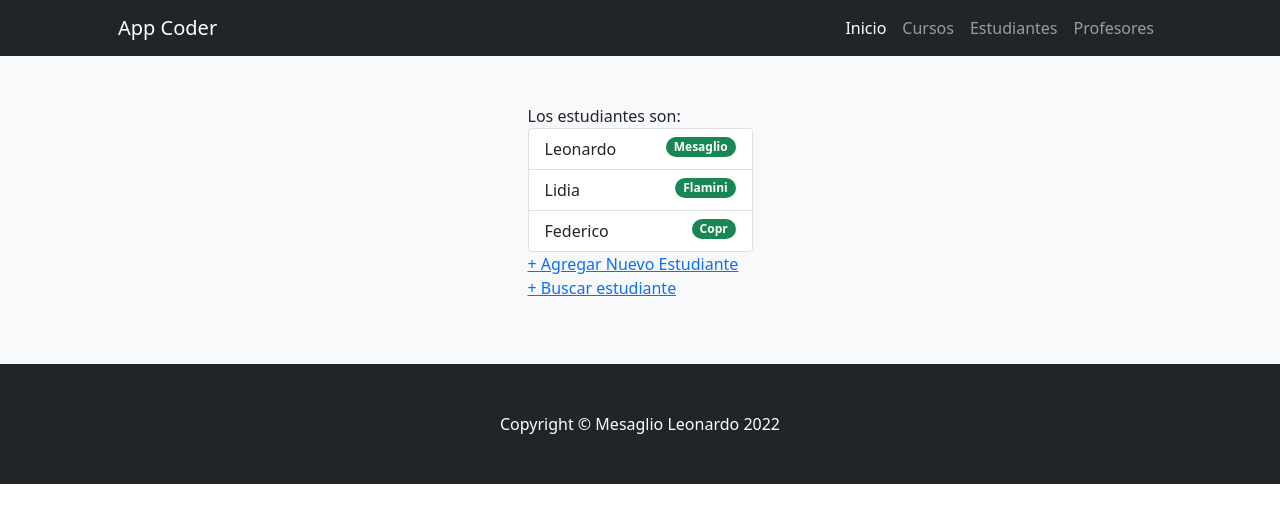
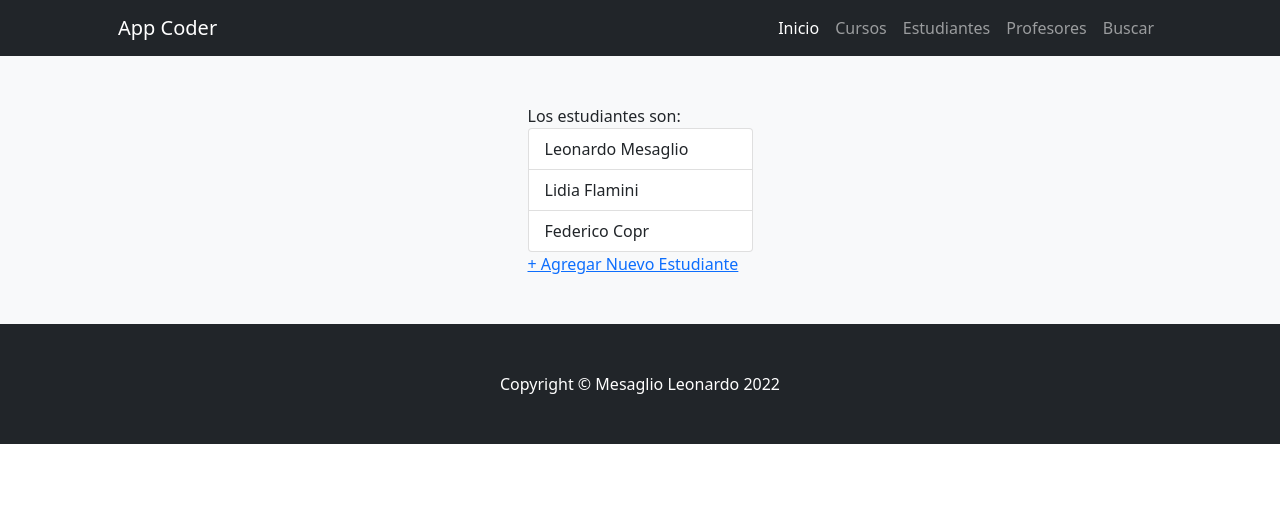
Before and after one commit to leonciardo/entregable, a Django app: page /coderapp/estudiantes/ in a window 1280 px wide. Shown: the top 523 px of the page. Run offline with Django 4.2, Linux system fonts and the light colour scheme; data comes from the database, SQL or seed files in the repository; both versions use the stored data as it was after the commit; parts of the project's set-up code (start-up, migrations or seed data) failed here and were passed over; some libraries are stand-ins or nearby versions.

Commit message:
Cambios esteticos

```diff
--- a/ProyectoCoderApp/templates/ProyectoCoderApp/base.html
+++ b/ProyectoCoderApp/templates/ProyectoCoderApp/base.html
@@ -27,6 +27,7 @@
                         <li class="nav-item"><a class="nav-link" href="{% url 'cursos' %}">Cursos</a></li>
                         <li class="nav-item"><a class="nav-link" href="{% url 'estudiantes' %}">Estudiantes</a></li>
                         <li class="nav-item"><a class="nav-link" href="{% url 'profesores' %}">Profesores</a></li>
+                        <li class="nav-item"><a class="nav-link" href="{% url 'buscar_comision' %}">Buscar</a></li>
                     </ul>
                 </div>
             </div>
--- a/ProyectoCoderApp/templates/ProyectoCoderApp/estudiantes.html
+++ b/ProyectoCoderApp/templates/ProyectoCoderApp/estudiantes.html
@@ -15,15 +15,15 @@ Estudiantes - App Coder
                 <ul class="list-group">
                         {% for estudiante in estudiantes %}
                             <li class="list-group-item d-flex justify-content-between align-items-start">
-                                {{estudiante.nombre}}
-                                <span class="badge bg-success rounded-pill">{{estudiante.apellido}}</span>
+                                {{estudiante.nombre}} {{estudiante.apellido}}
+
                             </li>
                         {% endfor %}
 
                 </ul>
 
                 <a href="{% url 'agregar_estudiante' %}">+ Agregar Nuevo Estudiante</a>
-                <p> <a href="{% url 'buscar_estudiante' %}"> + Buscar estudiante</a> </p>
+                {% comment %} <p> <a href="{% url 'buscar_estudiante' %}"> + Buscar estudiante</a> </p> {% endcomment %}
             </div>
         </div>
     </div>
--- a/ProyectoCoderApp/templates/ProyectoCoderApp/index.html
+++ b/ProyectoCoderApp/templates/ProyectoCoderApp/index.html
@@ -18,6 +18,7 @@ Inicio - App Coder
                         <a class="btn btn-primary btn-lg px-4 me-sm-3" href="cursos">CURSOS</a>
                         <a class="btn btn-outline-light btn-lg px-4" href="estudiantes">ESTUDIANTES</a>
                         <a class="btn btn-outline-light btn-lg px-4" href="profesores">PROFESORES</a>
+
                     </div>
                 </div>
             </div>
@@ -25,9 +26,7 @@ Inicio - App Coder
     </div>
 </header>
 
-<body> <center>
-<img src="https://pixabay.com/get/gab91f5c3e784f3c52c8c8e4475d82f8995dae1ed4f416e3767c78904f2cd21330e53cbb8e1bf775b8e2d5fcf7c56fe27bac72de61825fe4148674f3bc7c7ee60_1280.jpg" alt="" class="center" width="" height="">
-</body></center> <!-- probando insertar imagenes-->
+
 
 <!-- Contact section-->
 <section class="bg-light py-5">
--- a/ProyectoCoderApp/templates/ProyectoCoderApp/profesores.html
+++ b/ProyectoCoderApp/templates/ProyectoCoderApp/profesores.html
@@ -22,7 +22,7 @@ Profesores - App Coder
                 </ul>
 
                 <a href="{% url 'agregar_profesor' %}">+ Agregar Nuevo Profesor</a>
-                <p> <a href="{% url 'buscar_profesor' %}"> + Buscar profesor</a></p>
+                {% comment %} <p> <a href="{% url 'buscar_profesor' %}"> + Buscar profesor</a></p> {% endcomment %}
             </div>
         </div>
     </div>
```
Also changed, not shown: db.sqlite3.
